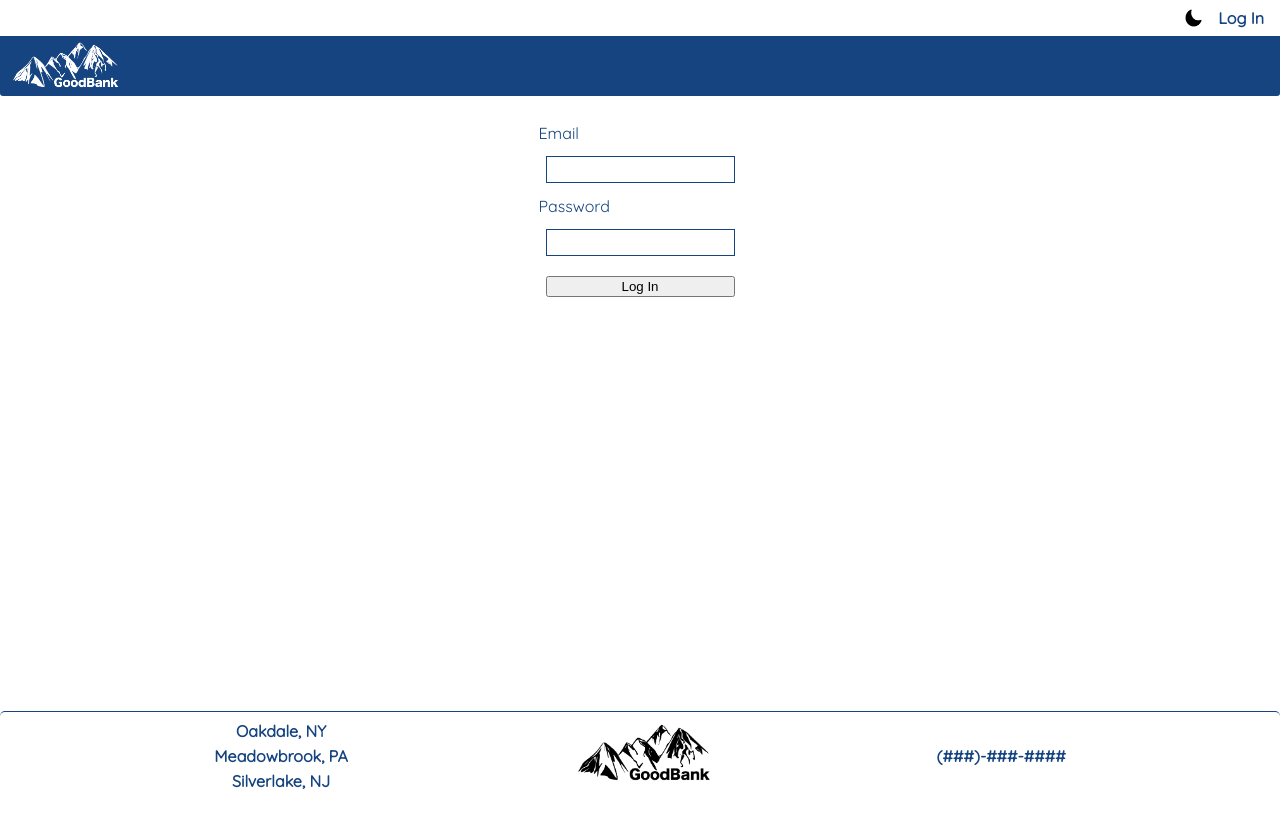
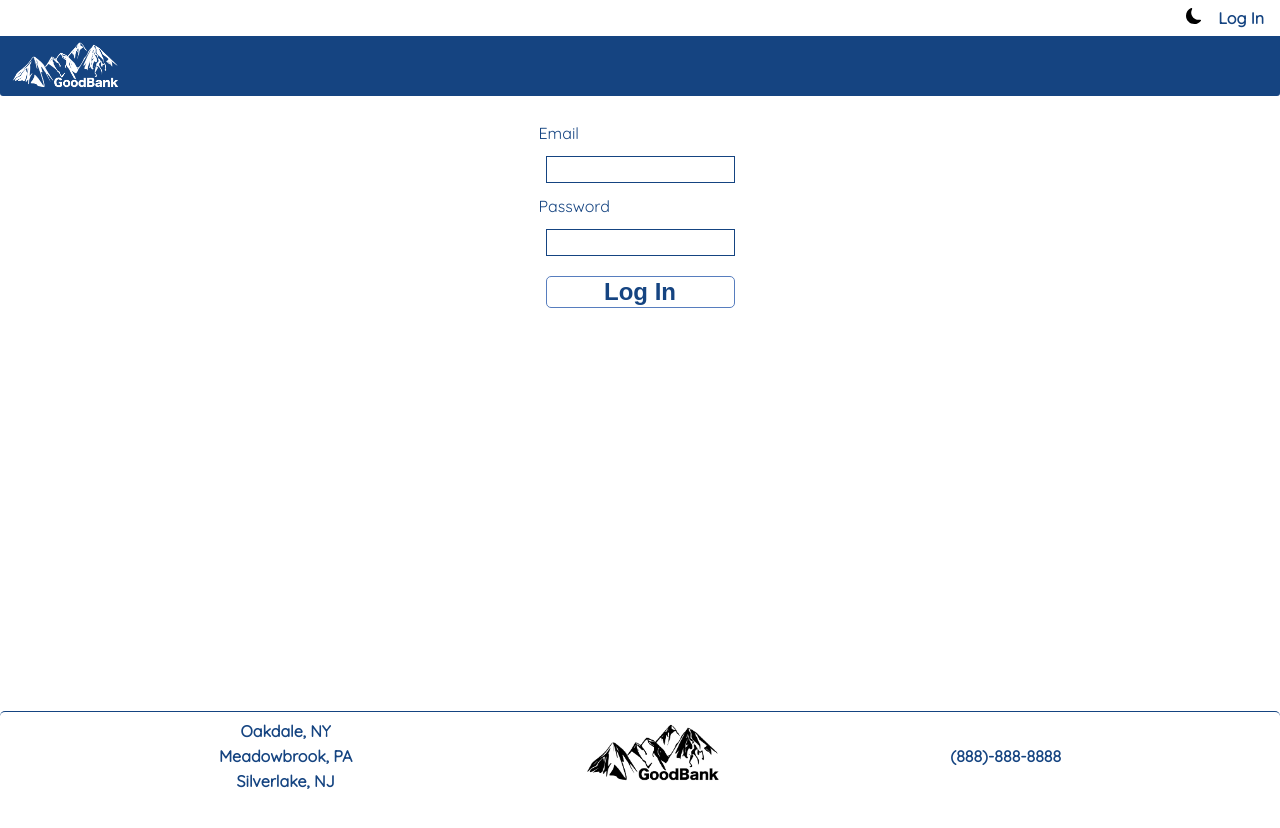
Before and after one commit to 221024-Java-React/t3-p3-bank-app, a React (Create React App) app in the folder banking-frontend/: page /login in a window 1280 px wide. Shown: the top 828 px of the page. Built offline with nearby package versions, Linux system fonts and the light colour scheme.

Commit message:
added theme changes, removed extra console.logs, added logic to creditcardapp

```diff
--- a/banking-frontend/src/Components/AccountPage/AccountSummary.tsx
+++ b/banking-frontend/src/Components/AccountPage/AccountSummary.tsx
@@ -38,7 +38,6 @@ const AccountSummary = () => {
         });
     }, []);
 
-    console.log(bankAccounts)
     useMemo(() => currentUser.accounts?.forEach(ba => setTotalBalance(prev => prev + ba.balance)), []);
 
     return (
--- a/banking-frontend/src/Components/AccountPage/CreateAccount.tsx
+++ b/banking-frontend/src/Components/AccountPage/CreateAccount.tsx
@@ -28,8 +28,6 @@ const CreateAccount = () => {
                 balance,
             },
         });
-
-        console.log(data);
     };
 
     return (
--- a/banking-frontend/src/Components/Forms/CreditCardApplication.tsx
+++ b/banking-frontend/src/Components/Forms/CreditCardApplication.tsx
@@ -68,9 +68,19 @@ const SubmitButton = styled.button`
         color: white;
     }
 `;
+const InvalidApp = styled.div`
+    margin-top: 1.5rem;
+    display: flex;
+    justify-content: center;
+    background-color: ${(props) => props.theme.background};
+    font-weight: bold;
+    font-size: 2em;
+    color: ${(props) => props.theme.color};
+    outline: none;
+    cursor: pointer;
+`;
 
 const CreditCardApplication = () => {
-
     const { currentUser } = useContext(UserContext) as UserContextState;
 
     const [totalDebt, setTotalDebt] = useState<number>(0);
@@ -98,14 +108,12 @@ const CreditCardApplication = () => {
 
     const handleFormSubmit = async (e: React.ChangeEvent<HTMLFormElement>) => {
         e.preventDefault();
-        setInputs({ ...inputs, userId: currentUser.userId })
-        console.log(currentUser.userId)
+        setInputs({ ...inputs, userId: currentUser.userId });
 
         try {
             await axInst.post("/credit-card-app/create", inputs);
 
             setInputs(initInputs);
-            console.log(inputs);
         } catch (e) {
             console.log(e, "this is the error");
         }
@@ -165,11 +173,19 @@ const CreditCardApplication = () => {
                             <Label htmlFor="no">No</Label>
                         </InputWrapper>
                     </SectionWrapper>
+                    {inputs.hasCC === "yes" || inputs.over15 === "no" ? (
+                        <InvalidApp>
+                            Sorry, but you do not qualify to submit an
+                            application.
+                        </InvalidApp>
+                    ) : (
+                        <>
                             <SectionWrapper>
-                        <SectionHeader>Income Information</SectionHeader>
+                                <SectionHeader>
+                                    Income Information
+                                </SectionHeader>
                                 <InputWrapper>
-                            <Label>Total Net Worth:</Label>
-                            ${" "}
+                                    <Label>Total Net Worth:</Label>${" "}
                                     <Input
                                         type="text"
                                         name="netWorth"
@@ -180,8 +196,7 @@ const CreditCardApplication = () => {
                                     />
                                 </InputWrapper>
                                 <InputWrapper>
-                            <Label>Monthly Income:</Label>
-                            ${" "}
+                                    <Label>Monthly Income:</Label>${" "}
                                     <Input
                                         type="text"
                                         name="monthlyIncome"
@@ -195,8 +210,7 @@ const CreditCardApplication = () => {
                             <SectionWrapper>
                                 <SectionHeader>Debt Information</SectionHeader>
                                 <InputWrapper>
-                            <Label>Monthly Car Payment</Label>
-                            ${" "}
+                                    <Label>Monthly Car Payment</Label>${" "}
                                     <Input
                                         type="text"
                                         name="carPayment"
@@ -207,8 +221,7 @@ const CreditCardApplication = () => {
                                     />
                                 </InputWrapper>
                                 <InputWrapper>
-                            <Label>Monthly Rent/Mortgage:</Label>
-                            ${" "}
+                                    <Label>Monthly Rent/Mortgage:</Label>${" "}
                                     <Input
                                         type="text"
                                         name="rent"
@@ -219,7 +232,9 @@ const CreditCardApplication = () => {
                                     />
                                 </InputWrapper>
                                 <InputWrapper>
-                            <Label>Sum All Other Monthly Debt Payments:</Label>
+                                    <Label>
+                                        Sum All Other Monthly Debt Payments:
+                                    </Label>
                                     ${" "}
                                     <Input
                                         type="text"
@@ -232,7 +247,8 @@ const CreditCardApplication = () => {
                                 </InputWrapper>
                                 <InputWrapper>
                                     <Label>
-                                Sum All Other Monthly Credit Card Limits:
+                                        Sum All Other Monthly Credit Card
+                                        Limits:
                                     </Label>
                                     ${" "}
                                     <Input
@@ -246,7 +262,9 @@ const CreditCardApplication = () => {
                                 </InputWrapper>
                             </SectionWrapper>
                             <FinalSection>
-                        <SectionWrapper style={{ flex: 1, marginRight: "1em" }}>
+                                <SectionWrapper
+                                    style={{ flex: 1, marginRight: "1em" }}
+                                >
                                     {/* <SectionHeader>Enter DOB:</SectionHeader> */}
                                     {/* <InputWrapper> */}
                                     {/*     <Input */}
@@ -263,7 +281,10 @@ const CreditCardApplication = () => {
                                             type="text"
                                             name="age"
                                             value={inputs.age}
-                                    style={{ flex: 1, color: "#154481" }}
+                                            style={{
+                                                flex: 1,
+                                                color: "#154481",
+                                            }}
                                             placeholder="16"
                                             onChange={handleFormChange}
                                         />
@@ -286,6 +307,8 @@ const CreditCardApplication = () => {
                                 </SectionWrapper>
                             </FinalSection>
                             <SubmitButton>SUBMIT</SubmitButton>
+                        </>
+                    )}
                 </ApplicationForm>
             </Container>
         </>
--- a/banking-frontend/src/Components/Forms/Login.tsx
+++ b/banking-frontend/src/Components/Forms/Login.tsx
@@ -27,6 +27,21 @@ const Input = styled.input`
 `;
 const SubmitButton = styled.input`
     margin: 10px;
+    display: flex;
+    justify-content: center;
+    background-color: ${(props) => props.theme.background};
+    border: 1px solid ${(props) => props.theme.primaryMed};
+    border-radius: ${(props) => props.theme.borderRadius};
+    font-weight: bold;
+    font-size: 1.5em;
+    color: ${(props) => props.theme.color};
+    outline: none;
+    cursor: pointer;
+    &:hover {
+        background-color: ${(props) => props.theme.primaryMed};
+        box-shadow: inset 0 0 3px 1px rgba(255, 255, 255, 0.4);
+        color: white;
+    }
 `;
 
 const initInputs = {
@@ -57,7 +72,6 @@ const Login = () => {
         const { email, password } = inputs;
 
         await loginUser(email, password).then(() => {
-            console.log(firstLogin);
             firstLogin ? setShowResetPassScreen(true) : setShowAuthScreen(true);
         });
     };
@@ -65,7 +79,6 @@ const Login = () => {
     const handleResetPassFormSubmit = async (e: React.ChangeEvent<HTMLFormElement>) => {
         e.preventDefault();
         const { email, newPassword_1, newPassword_2 } = inputs;
-        // console.log(inputs);
 
         if (newPassword_1 === newPassword_2) {
             await resetPassword(email, newPassword_1);
--- a/banking-frontend/src/Components/Forms/Register.tsx
+++ b/banking-frontend/src/Components/Forms/Register.tsx
@@ -25,6 +25,21 @@ const Input = styled.input`
 `;
 const SubmitButton = styled.input`
     margin: 10px;
+    display: flex;
+    justify-content: center;
+    background-color: ${(props) => props.theme.background};
+    border: 1px solid ${(props) => props.theme.primaryMed};
+    border-radius: ${(props) => props.theme.borderRadius};
+    font-weight: bold;
+    font-size: 1.5em;
+    color: ${(props) => props.theme.color};
+    outline: none;
+    cursor: pointer;
+    &:hover {
+        background-color: ${(props) => props.theme.primaryMed};
+        box-shadow: inset 0 0 3px 1px rgba(255, 255, 255, 0.4);
+        color: white;
+    }
 `;
 
 const initInputs = {
@@ -51,7 +66,6 @@ const Register: React.FC = () => {
             await axInst.post("/users/register", inputs);
 
             setInputs(initInputs);
-            console.log(inputs);
         } catch (e) {
             console.log(e, "this is the error");
         }
--- a/banking-frontend/src/Components/Homepages/OurServices.tsx
+++ b/banking-frontend/src/Components/Homepages/OurServices.tsx
@@ -21,15 +21,15 @@ const AccordionWrapper = styled.div`
     align-items: center;
 `;
 const AccordionItem = styled.div``;
-const AccordionHeader = styled.h2`
+const AccordionHeader = styled.h2<{ accordionIndex: boolean }>`
     border-bottom: 1px solid ${props => props.theme.border};
     padding: 5px;
     display: flex;
+    color: ${props => (props.accordionIndex ? props.theme.color : props.theme.altText)};
 `;
 const AccordionButton = styled.button`
     border: none;
     background-color: transparent;
-    color: ${props => props.theme.color};
     width: 100%;
     text-align: left;
     font-size: 1em;
@@ -61,7 +61,7 @@ const OurServices = () => {
             <ServicesTitle>Our Services</ServicesTitle>
             <AccordionWrapper>
                 <AccordionItem>
-                    <AccordionHeader onClick={() => handleActiveItem(1)}>
+                    <AccordionHeader onClick={() => handleActiveItem(1)} accordionIndex={activeAccordion === 1}>
                         <AccordionButton>Checking Accounts</AccordionButton>
                         <AccordionButton style={{ textAlign: "right" }}>
                             {activeAccordion === 1 ? <IoIosArrowUp /> : <IoIosArrowDown />}
@@ -77,7 +77,7 @@ const OurServices = () => {
                     </AccordionContentWrapper>
                 </AccordionItem>
                 <AccordionItem>
-                    <AccordionHeader onClick={() => handleActiveItem(2)}>
+                    <AccordionHeader onClick={() => handleActiveItem(2)} accordionIndex={activeAccordion === 2}>
                         <AccordionButton>Savings Accounts</AccordionButton>
                         <AccordionButton style={{ textAlign: "right" }}>
                             {activeAccordion === 2 ? <IoIosArrowUp /> : <IoIosArrowDown />}
@@ -93,7 +93,7 @@ const OurServices = () => {
                     </AccordionContentWrapper>
                 </AccordionItem>
                 <AccordionItem>
-                    <AccordionHeader onClick={() => handleActiveItem(3)}>
+                    <AccordionHeader onClick={() => handleActiveItem(3)} accordionIndex={activeAccordion === 3}>
                         <AccordionButton>Credit Accounts</AccordionButton>
                         <AccordionButton style={{ textAlign: "right" }}>
                             {activeAccordion === 3 ? <IoIosArrowUp /> : <IoIosArrowDown />}
--- a/banking-frontend/src/Components/Homepages/WelcomePage.tsx
+++ b/banking-frontend/src/Components/Homepages/WelcomePage.tsx
@@ -5,6 +5,7 @@ import OurServices from "./OurServices";
 
 const Container = styled.div`
     height: 100%;
+    color: ${props => props.theme.altText}
 `;
 const Wrapper = styled.div`
     height: 100%;
@@ -83,7 +84,7 @@ const WelcomePage: React.FC = () => {
                         </WelcomeParagraph>
                     </WelcomeWrapper>
                     <ImageWrapper>
-                        <Image src="https://creazilla-store.fra1.digitaloceanspaces.com/cliparts/9108/bank-clipart-md.png" />
+                        <Image src="https://i.imgur.com/HPhpjxQ.png" />
                     </ImageWrapper>
                 </TopWrapper>
                 <BottomWrapper>
--- a/banking-frontend/src/Components/Navigation/Footer.tsx
+++ b/banking-frontend/src/Components/Navigation/Footer.tsx
@@ -54,7 +54,7 @@ const Footer = () => {
                 )}
             </Link>
             <Box>
-                <Data>(###)-###-####</Data>
+                <Data>(888)-888-8888</Data>
             </Box>
         </Container>
     );
--- a/banking-frontend/src/Components/Navigation/Navbar.tsx
+++ b/banking-frontend/src/Components/Navigation/Navbar.tsx
@@ -6,8 +6,7 @@ import { Link } from "react-router-dom";
 import GBLogo_White from "../../Assets/GoodBank-Logo_White.png";
 import { DarkModeContext } from "../../Context/DarkModeContext";
 import { DarkModeContextState } from "../../Interfaces/DarkMode";
-import SunIcon from "../../Assets/sun-icon.png";
-import MoonIcon from "../../Assets/moon-icon.png";
+import { BsFillSunFill, BsFillMoonFill } from 'react-icons/bs'
 
 const Container = styled.div`
     position: sticky;
@@ -21,9 +20,13 @@ const Menu = styled.div`
     padding: 0.5rem;
     padding-right: 1rem;
 `;
-const Icon = styled.img`
-    width: 1.1rem;
+const Icon = styled.button`
+    width: fit-content;
     cursor: pointer;
+    background: transparent;
+    border: none;
+    font-size: 1rem;
+    padding: 0;
 `;
 const MenuItem = styled.div`
     margin-left: 1rem;
@@ -40,7 +43,6 @@ const MenuItem = styled.div`
 `;
 const Banner = styled.div`
     background: ${props => props.theme.primaryDark};
-    box-shadow: 0 10px 5px ${props => props.theme.background};
     margin-bottom: 1.5rem;
     border-radius: 0 0 3px 3px;
 `;
@@ -57,7 +59,11 @@ const Navbar: React.FC = () => {
     return (
         <Container>
             <Menu>
-                <Icon src={mode === "Light" ? MoonIcon : SunIcon} onClick={toggleDarkMode} />
+                <MenuItem>
+                    <Icon onClick={toggleDarkMode}>
+                        {mode === "Light" ? <BsFillMoonFill style={{ color: 'black' }} /> : <BsFillSunFill style={{ color: 'white' }} />}
+                    </Icon>
+                </MenuItem>
                 {currentUser.type === "REP" && (
                     <MenuItem>
                         <Link to="/register">Register A New User</Link>
--- a/banking-frontend/src/Context/UserContext.tsx
+++ b/banking-frontend/src/Context/UserContext.tsx
@@ -29,10 +29,6 @@ const UserProvider: React.FC<ProviderProps> = ({ children }) => {
         try {
             const thisUser = await axInst.post("/users/login", { email, password });
 
-
-
-            // console.log(thisUser.data.firstLogin);
-            // setFirstLogin(thisUser.data.firstLogin);
         } catch (e) {
             console.log(e);
         }
--- a/banking-frontend/src/Util/Themes.js
+++ b/banking-frontend/src/Util/Themes.js
@@ -18,6 +18,7 @@ export const lightTheme = {
     border: vars.primaryDark,
     altColor: "#333",
     gradient: "background: linear-gradient(#fff, #888)",
+    altText: "black",
 };
 
 export const darkTheme = {
@@ -27,4 +28,5 @@ export const darkTheme = {
     border: "#222",
     altColor: "#888",
     gradient: "background: linear-gradient(#333, #fff)",
+    altText: "white",
 };
```
Also changed, not shown: 1 other file (tests, documents, lock files or other folders). Lines whose indentation alone changed are shown as unchanged.
